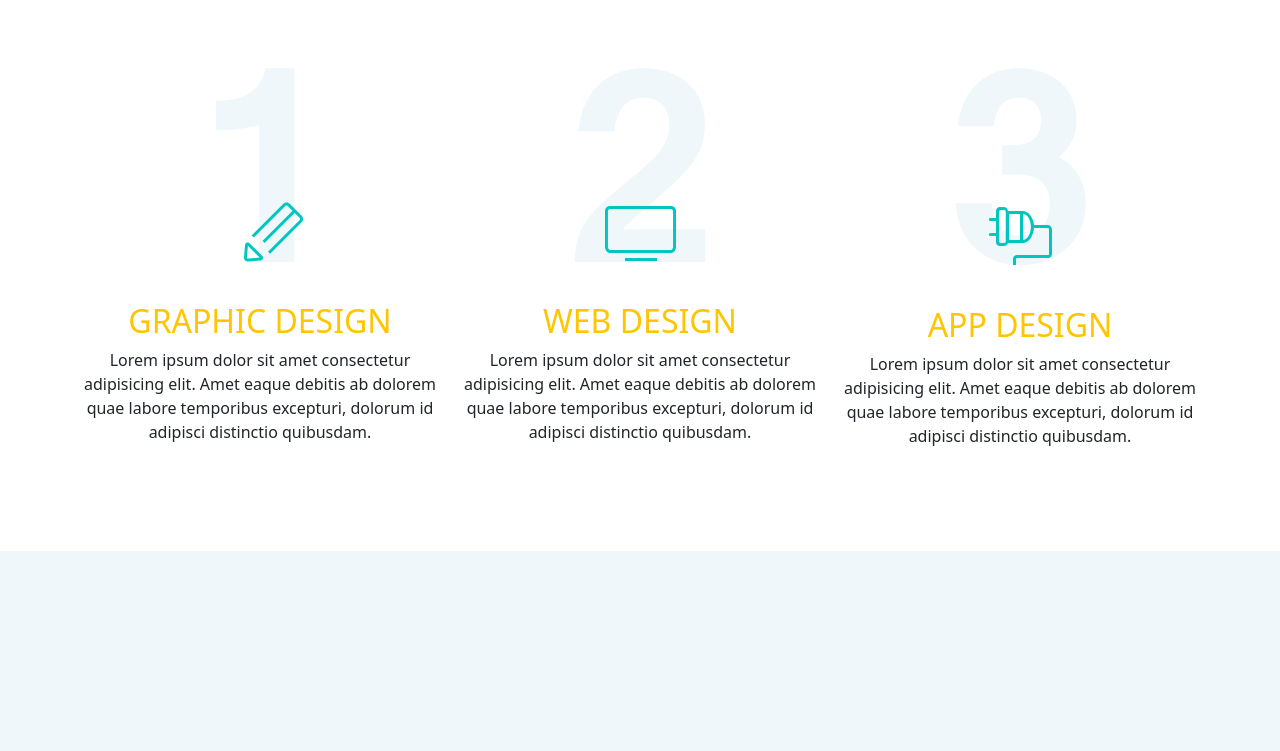
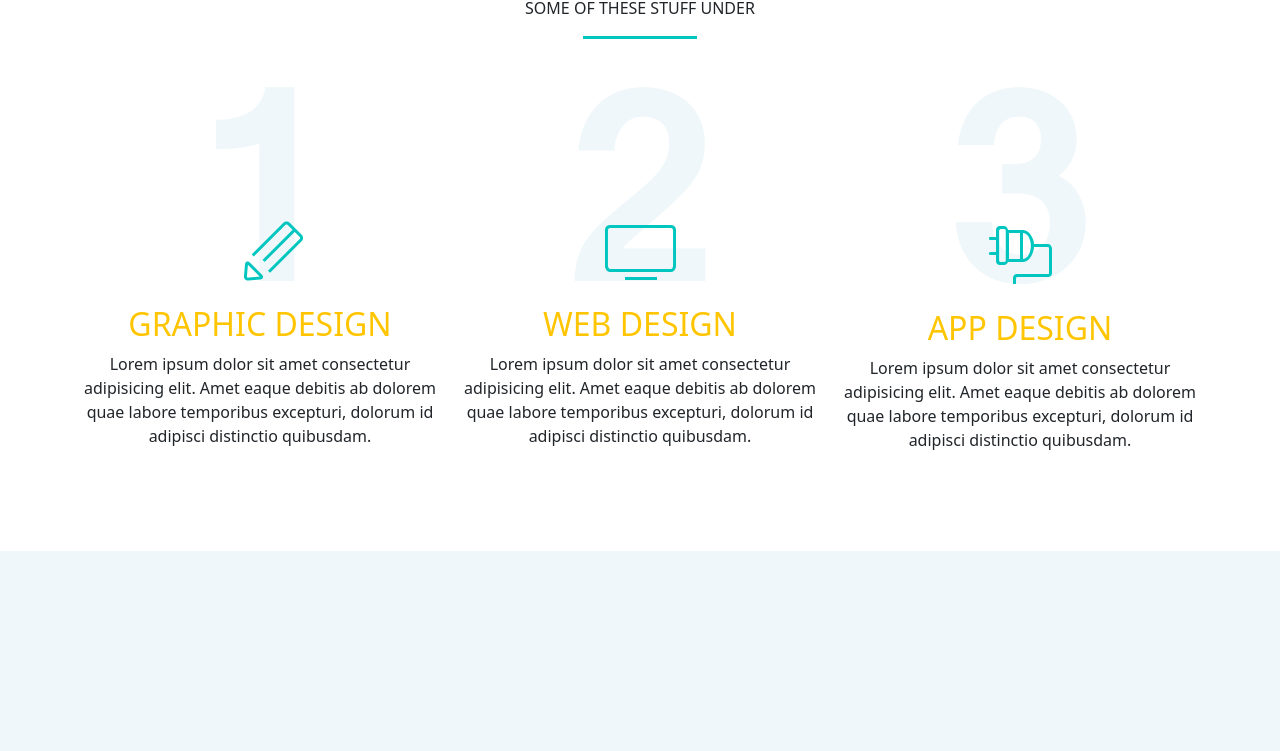
Before and after one commit to Pampers432/Bondi, a plain HTML site: page index.html in a window 1280 px wide. Shown: the part 729-1480 px from the top of the page. Drawn offline with nearby package versions, Linux system fonts and the light colour scheme.

Commit message:
Изменил main1 под используя bootstrap

```diff
--- a/index.html
+++ b/index.html
@@ -55,28 +55,29 @@
         </div>
     </div>
 
-    <div class="main1">
-        <div style="text-align: center; padding-top: 10vh;">
-            <img src="images/Composite Path.png" alt="|TT|">
-            <h1>We are good at</h1>
-            <p style="opacity: 50%;">SOME OF THEASE STUFF UNDER</p>
-            <div class="line"></div>
-            <div class="container" style="padding-top: 10vh;">
-                <div class="row">
-                    <div class="col-4">
-                        <img src="images/number1.png" alt="">
+    <div class="container-fluid main1 d-flex align-items-center justify-content-center">
+        <div class="text-center mt-5">
+            <img src="images/Composite Path.png" alt="|TT|" class="img-fluid">
+            <h1 class="fw-bold">We are good at</h1>
+            <p class="opacity-50">SOME OF THESE STUFF UNDER</p>
+            <div class="line mx-auto mb-4"></div>
+
+            <div class="container mt-5">
+                <div class="row text-center">
+                    <div class="col-md-4">
+                        <img src="images/number1.png" alt="" class="img-fluid">
                         <h2 class="selectText">graphic design</h2>
-                        <p style="text-align: center;">Lorem ipsum dolor sit amet consectetur adipisicing elit. Amet eaque debitis ab dolorem quae labore temporibus excepturi, dolorum id adipisci distinctio quibusdam.</p>
+                        <p>Lorem ipsum dolor sit amet consectetur adipisicing elit. Amet eaque debitis ab dolorem quae labore temporibus excepturi, dolorum id adipisci distinctio quibusdam.</p>
                     </div>
-                    <div class="col-4">
-                        <img src="images/number2.png" alt="">
+                    <div class="col-md-4">
+                        <img src="images/number2.png" alt="" class="img-fluid">
                         <h2 class="selectText">web design</h2>
-                        <p style="text-align: center;">Lorem ipsum dolor sit amet consectetur adipisicing elit. Amet eaque debitis ab dolorem quae labore temporibus excepturi, dolorum id adipisci distinctio quibusdam.</p>
+                        <p>Lorem ipsum dolor sit amet consectetur adipisicing elit. Amet eaque debitis ab dolorem quae labore temporibus excepturi, dolorum id adipisci distinctio quibusdam.</p>
                     </div>
-                    <div class="col-4">
-                        <img src="images/number3.png" alt="">
+                    <div class="col-md-4">
+                        <img src="images/number3.png" alt="" class="img-fluid">
                         <h2 class="selectText">app design</h2>
-                        <p style="text-align: center;">Lorem ipsum dolor sit amet consectetur adipisicing elit. Amet eaque debitis ab dolorem quae labore temporibus excepturi, dolorum id adipisci distinctio quibusdam.</p>
+                        <p>Lorem ipsum dolor sit amet consectetur adipisicing elit. Amet eaque debitis ab dolorem quae labore temporibus excepturi, dolorum id adipisci distinctio quibusdam.</p>
                     </div>
                 </div>
             </div>
--- a/style.css
+++ b/style.css
@@ -59,7 +59,10 @@ body {
 ============================================*/
 
 .main1 {
-    height: 100vh;
+    min-height: 100vh;
+    display: flex;
+    align-items: center;
+    justify-content: center;
 }
 
 :root {
@@ -67,23 +70,16 @@ body {
     --textColor1: rgb(255, 197, 1);
 }
 
-.centered-section {
-  display: grid;
-  place-items: center;
-  height: 30%;
-}
-
 .line {
     height: 3px;
     width: 10%;
     background-color: var(--color1);
-    margin: 0 auto;
 }
 
 .selectText {
     text-transform: uppercase;
     color: var(--textColor1);
-    padding-top: 5vh;
+    padding-top: 3vh;
 }
 
 
```
